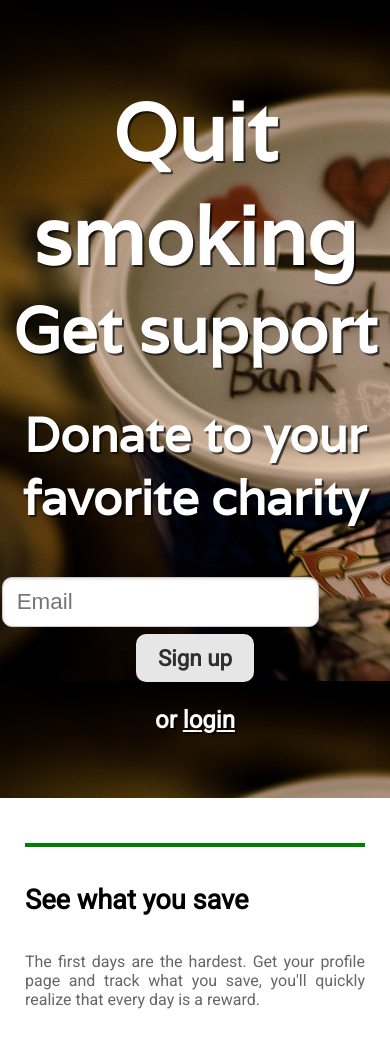
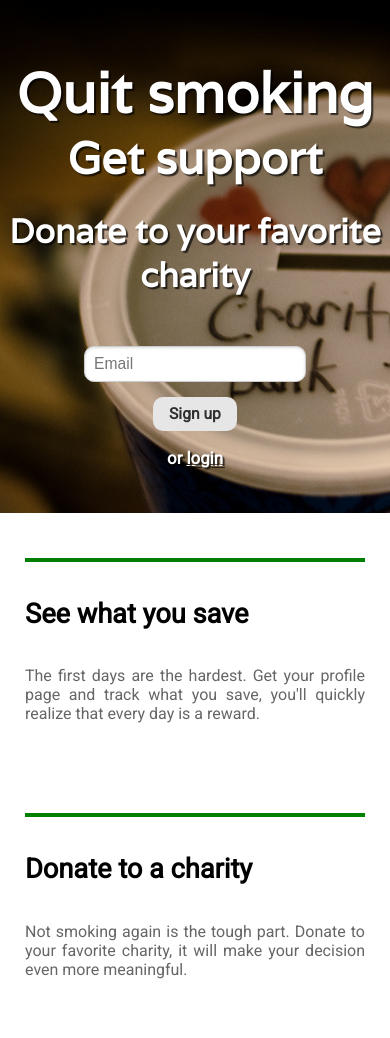
Before and after one commit to fgaudin/helpmequit, a Django app: template src/iquitsupportit/home/templates/home/index.html in a window 390 px wide. Shown: the top 1038 px of the page. Run offline with Django 3.2, Linux system fonts and the light colour scheme; the template is opened without the code that fills it: values that come from a table or form of the project are taken from there, others are empty; parts of the project's set-up code (start-up, migrations or seed data) failed here and were passed over.

Commit message:
Fixed mobile design

```diff
--- a/src/iquitsupportit/static/css/style.css
+++ b/src/iquitsupportit/static/css/style.css
@@ -345,6 +345,12 @@ body {
     padding-bottom: 4em;
 }
 
+@media only screen and (max-width : 480px) {
+    #home-header {
+        font-size: 0.7em;
+    }
+}
+
 
 #home-header h1,
 #home-header h2,
@@ -383,8 +389,7 @@ body {
 .home #id_email,
 .home #id_password {
     font-size: 1.4em;
-    margin-left: 0.1em;
-    margin-right: 0.1em;
+    margin: 15px auto;
     border-radius: 10px;
 }
 #home-signup,
```
